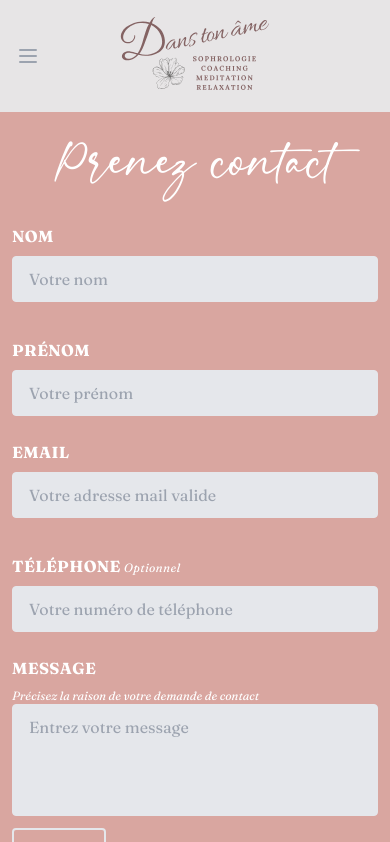
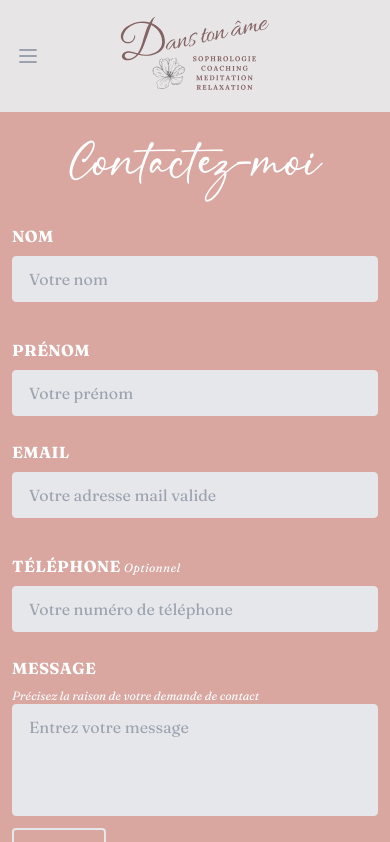
Before and after one commit to Tfregona/Dans_Ton_Ame, a Next.js app: page /contact in a window 390 px wide. Shown: the top 842 px of the page. Built offline with nearby package versions, Linux system fonts and the light colour scheme.

Commit message:
Responsive scrolling

```diff
--- a/pages/contact.js
+++ b/pages/contact.js
@@ -7,7 +7,7 @@ export default function Contact() {
       <div className="flex items-center justify-center">
         <form className="md:w-4/5">
           <p className="py-8 md:pb-14 text-center font-steinfeld text-5xl">
-            Prenez contact
+            Contactez-moi
           </p>
           <div className="flex flex-wrap mb-6">
             <div className="w-full md:w-1/2 mb-6 px-3 md:mb-0">
@@ -44,7 +44,8 @@ export default function Contact() {
             </div>
             <div className="w-full md:w-1/2 px-3">
               <label className="block tracking-wide text-base font-bold mb-2">
-                TÉLÉPHONE<span className="text-xs italic font-normal"> Optionnel</span>
+                TÉLÉPHONE
+                <span className="text-xs italic font-normal"> Optionnel</span>
               </label>
               <input
                 className="text-gray-700 appearance-none block w-full bg-gray-200 border border-gray-200 rounded py-3 px-4 leading-tight focus:outline-none focus:bg-white focus:border-gray-500"
--- a/pages/index.js
+++ b/pages/index.js
@@ -43,7 +43,7 @@ export default function Home() {
         duration: duration || 0.6,
         scrollTrigger: {
           trigger: elem,
-          start: 'center bottom',
+          start: 'top center',
           end: 'bottom center'
         }
       }
```
